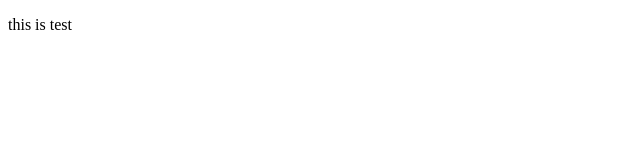
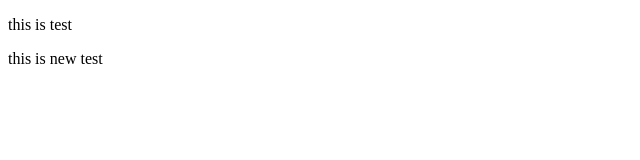
Before and after one commit to chenxinWeb/myAPP, a plain HTML site: page index.html in a window 1280 px wide. Shown: the full height of the page, 0-640 px from the left. Drawn offline with Linux system fonts and the light colour scheme.

Commit message:
地方发的说法都是

```diff
--- a/index.html
+++ b/index.html
@@ -6,5 +6,6 @@
 </head>
 <body>
 <p>this is test</p>
+<p>this is new test</p>
 </body>
 </html>
--- a/index.js
+++ b/index.js
@@ -4,4 +4,5 @@
 $(function () {
     alert(1);
     console.log('123');
-})
+    console.log('2');
+});
```
